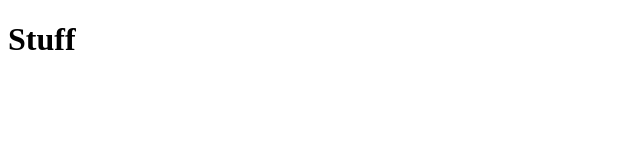
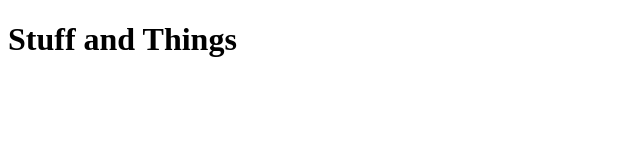
Before and after one commit to paiathao/nunki-git-branching, a plain HTML site: page index.html in a window 1280 px wide. Shown: the whole page, without its empty margins (0-640 px from the left). Drawn offline with Linux system fonts and the light colour scheme.

Commit message:
added things

```diff
--- a/index.html
+++ b/index.html
@@ -7,6 +7,6 @@
     <title>The Stuff You Know</title>
 </head>
 <body>
-    <h1>Stuff</h1>
+    <h1>Stuff and Things</h1>
 </body>
 </html>
```
